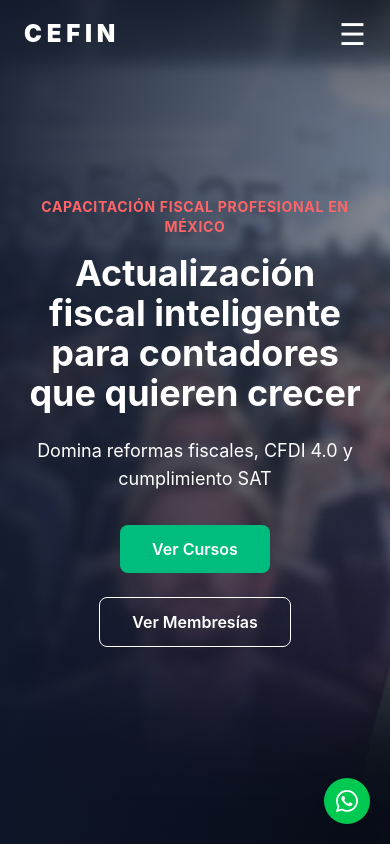
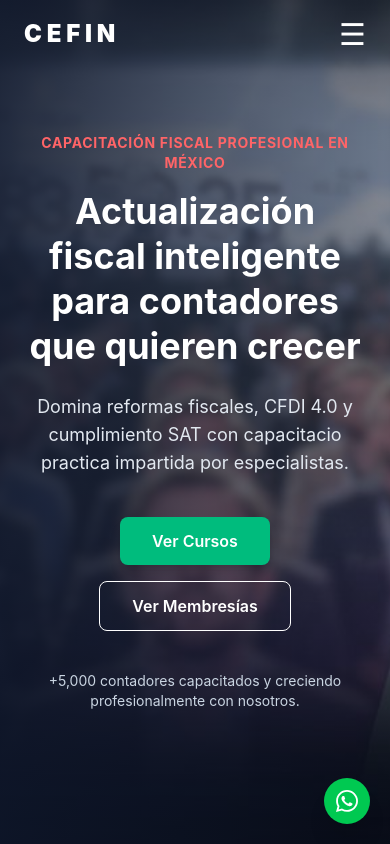
Before and after one commit to alfredo31410-ctrl/cefin-web, a Next.js app: page / in a window 390 px wide. Shown: the top 844 px of the page. Built offline with nearby package versions, Linux system fonts and the light colour scheme.

Commit message:
navbar UX improvements and mobile menu enhancements

```diff
--- a/app/page.tsx
+++ b/app/page.tsx
@@ -19,7 +19,7 @@ export default function Home() {
     <main>
       {/* ================= HERO ================= */}
 
-      <section className="relative h-screen flex items-center justify-center text-white">
+      <section className="relative min-h-screen flex items-center justify-center text-white">
         <div
           className="absolute inset-0 bg-cover bg-center"
           style={{ backgroundImage: "url('/Banner.jpeg')" }}
@@ -27,22 +27,25 @@ export default function Home() {
 
         <div className="absolute inset-0 bg-gradient-to-r from-slate-900/90 via-slate-900/70 to-slate-900/50" />
 
-        <div className="relative z-10 text-center max-w-3xl px-6">
+        <div className="relative z-10 text-center max-w-4xl px-6">
           <p className="text-sm uppercase tracking-wider text-red-400 font-bold mb-4">
             Capacitación Fiscal Profesional en México
           </p>
 
-          <h1 className="text-4xl md:text-6xl font-bold mb-6">
-            Actualización fiscal inteligente para contadores que quieren crecer
+          <h1 className="text-4xl md:text-6xl font-bold mb-6 leading-tight">
+            Actualización fiscal inteligente
+            <br />
+            para contadores que quieren crecer
           </h1>
 
-          <p className="text-lg md:text-xl max-w-2xl mx-auto mb-8">
-            Domina reformas fiscales, CFDI 4.0 y cumplimiento SAT
+          <p className="text-lg md:text-xl text-slate-200 max-w-2xl mx-auto mb-10">
+            Domina reformas fiscales, CFDI 4.0 y cumplimiento SAT con
+            capacitacio practica impartida por especialistas.
           </p>
 
-          <div className="flex justify-center gap-6 flex-wrap">
+          <div className="flex flex-wrap justify-center gap-4 mb-10">
             <a href="/cursos">
-              <button className="bg-emerald-500 hover:bg-emerald-600 px-8 py-3 rounded-lg font-semibold transition">
+              <button className="bg-emerald-500 hover:bg-emerald-600 px-8 py-3 rounded-lg font-semibold shadow-lg hover:scale-105 transition">
                 Ver Cursos
               </button>
             </a>
@@ -53,6 +56,9 @@ export default function Home() {
               </button>
             </a>
           </div>
+          <p className="text-sm text-slate-300">
+            +5,000 contadores capacitados y creciendo profesionalmente con nosotros.
+          </p>
         </div>
       </section>
 
```
